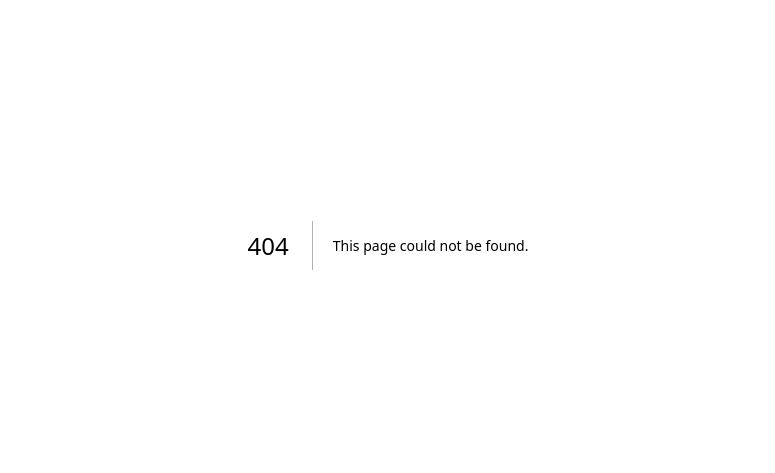
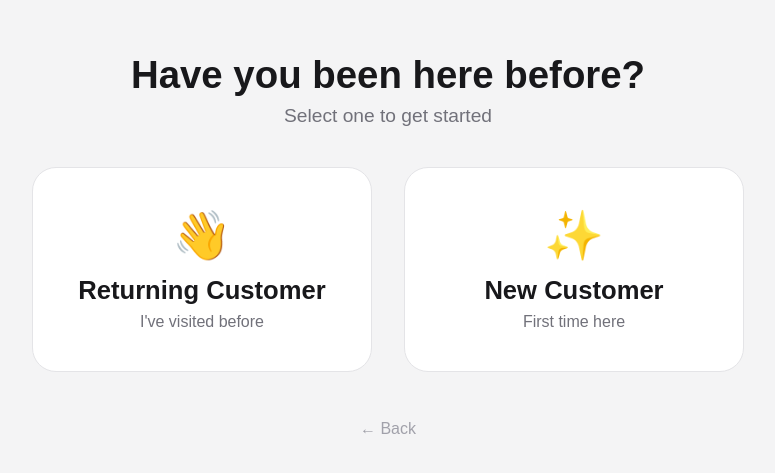
Before and after one commit to TexasTravis29/WrenchOps-Kiosk, a Next.js app: page /kiosk in a window 1280 px wide. Before the commit this address had no page. Shown: the part 155-628 px from the top of the page, without its empty margins (252-1027 px from the left). Built offline with nearby package versions, Linux system fonts and the light colour scheme.

Commit message:
add pages

```diff
--- /dev/null
+++ b/app/kiosk/page.tsx
@@ -0,0 +1,77 @@
+'use client'
+import { useRouter } from 'next/navigation'
+import { useState } from 'react'
+
+export default function KioskStart() {
+  const router = useRouter()
+  const [pressed, setPressed] = useState<string | null>(null)
+
+  const btn = (label: string, sub: string, key: string, route: string, emoji: string) => (
+    <button
+      onMouseDown={() => setPressed(key)}
+      onMouseUp={() => setPressed(null)}
+      onMouseLeave={() => setPressed(null)}
+      onTouchStart={() => setPressed(key)}
+      onTouchEnd={() => { setPressed(null); router.push(route) }}
+      onClick={() => router.push(route)}
+      style={{
+        width: '340px',
+        padding: '40px 32px',
+        borderRadius: '24px',
+        border: '0.5px solid #e4e4e7',
+        background: pressed === key ? 'rgba(224,59,31,0.08)' : '#ffffff',
+        color: '#18181b',
+        cursor: 'pointer',
+        transform: pressed === key ? 'scale(0.96)' : 'scale(1)',
+        transition: 'all 0.15s ease',
+        textAlign: 'center',
+      }}
+    >
+      <div style={{ fontSize: '3rem', marginBottom: '12px' }}>{emoji}</div>
+      <div style={{ fontSize: '1.6rem', fontWeight: '800', marginBottom: '8px' }}>{label}</div>
+      <div style={{ fontSize: '1rem', color: '#71717a' }}>{sub}</div>
+    </button>
+  )
+
+  return (
+    <div style={{
+      position: 'fixed',
+      top: 0,
+      left: 0,
+      right: 0,
+      bottom: 0,
+      background: '#f4f4f5',
+      display: 'flex',
+      flexDirection: 'column',
+      alignItems: 'center',
+      justifyContent: 'center',
+      fontFamily: 'sans-serif',
+    }}>
+      <h1 style={{ color: '#18181b', fontSize: '2.4rem', fontWeight: '800', marginBottom: '8px' }}>
+        Have you been here before?
+      </h1>
+      <p style={{ color: '#71717a', fontSize: '1.2rem', marginBottom: '40px' }}>
+        Select one to get started
+      </p>
+
+      <div style={{ display: 'flex', gap: '32px', flexWrap: 'wrap', justifyContent: 'center' }}>
+        {btn('Returning Customer', "I've visited before", 'returning', '/kiosk/returning', '👋')}
+        {btn('New Customer', 'First time here', 'new', '/kiosk/new', '✨')}
+      </div>
+
+      <button
+        onClick={() => router.push('/')}
+        style={{
+          marginTop: '48px',
+          background: 'none',
+          border: 'none',
+          color: '#a1a1aa',
+          fontSize: '1rem',
+          cursor: 'pointer',
+        }}
+      >
+        ← Back
+      </button>
+    </div>
+  )
+}
--- a/app/page.tsx
+++ b/app/page.tsx
@@ -1,10 +1,11 @@
 'use client'
-
 import Image from 'next/image'
 import { useState } from 'react'
+import { useRouter } from 'next/navigation'
 
 export default function Home() {
   const [pressed, setPressed] = useState(false)
+  const router = useRouter()
 
   return (
     <div style={{
@@ -13,29 +14,27 @@ export default function Home() {
       left: 0,
       right: 0,
       bottom: 0,
-      background: 'linear-gradient(135deg, #2d3748 0%, #3d4f63 100%)',
+      background: '#f4f4f5',
       display: 'flex',
       flexDirection: 'column',
       alignItems: 'center',
       justifyContent: 'center',
     }}>
 
-      {/* Logo */}
       <Image
         src="/wrenchops_logo_trans.png"
         alt="WrenchOps"
-        width={420}
-        height={200}
+        width={500}
+        height={300}
         priority
-        style={{ marginBottom: '40px' }}
+        style={{ marginBottom: '60px' }}
       />
 
-      {/* Welcome Text */}
       <h1 style={{
         fontSize: '3.5rem',
         fontWeight: '800',
-        color: 'white',
-        marginBottom: '12px',
+        color: 'black',
+        marginBottom: '50px',
         letterSpacing: '-1px',
       }}>
         Welcome to Our Shop
@@ -44,18 +43,18 @@ export default function Home() {
       <p style={{
         fontSize: '1.3rem',
         color: '#a0aec0',
-        marginBottom: '60px',
+        marginBottom: '30px',
       }}>
-        Tap below to get started with your check-in
+        Tap below to get started
       </p>
 
-      {/* Main Button */}
       <button
         onMouseDown={() => setPressed(true)}
         onMouseUp={() => setPressed(false)}
         onMouseLeave={() => setPressed(false)}
         onTouchStart={() => setPressed(true)}
-        onTouchEnd={() => setPressed(false)}
+        onTouchEnd={() => { setPressed(false); router.push('/kiosk') }}
+        onClick={() => router.push('/kiosk')}
         style={{
           padding: '28px 80px',
           borderRadius: '20px',
@@ -76,7 +75,6 @@ export default function Home() {
         Check In
       </button>
 
-      {/* Footer */}
       <p style={{
         position: 'absolute',
         bottom: '24px',
--- /dev/null
+++ b/lib/supabase.ts
@@ -0,0 +1,6 @@
+import { createClient } from '@supabase/supabase-js'
+
+const supabaseUrl = process.env.NEXT_PUBLIC_SUPABASE_URL!
+const supabaseAnonKey = process.env.NEXT_PUBLIC_SUPABASE_ANON_KEY!
+
+export const supabase = createClient(supabaseUrl, supabaseAnonKey)
--- a/package.json
+++ b/package.json
@@ -9,6 +9,7 @@
     "lint": "eslint"
   },
   "dependencies": {
+    "@supabase/supabase-js": "^2.105.1",
     "next": "16.2.4",
     "react": "19.2.4",
     "react-dom": "19.2.4"
```
Also changed, not shown: 2 other files (tests, documents, lock files or other folders).
